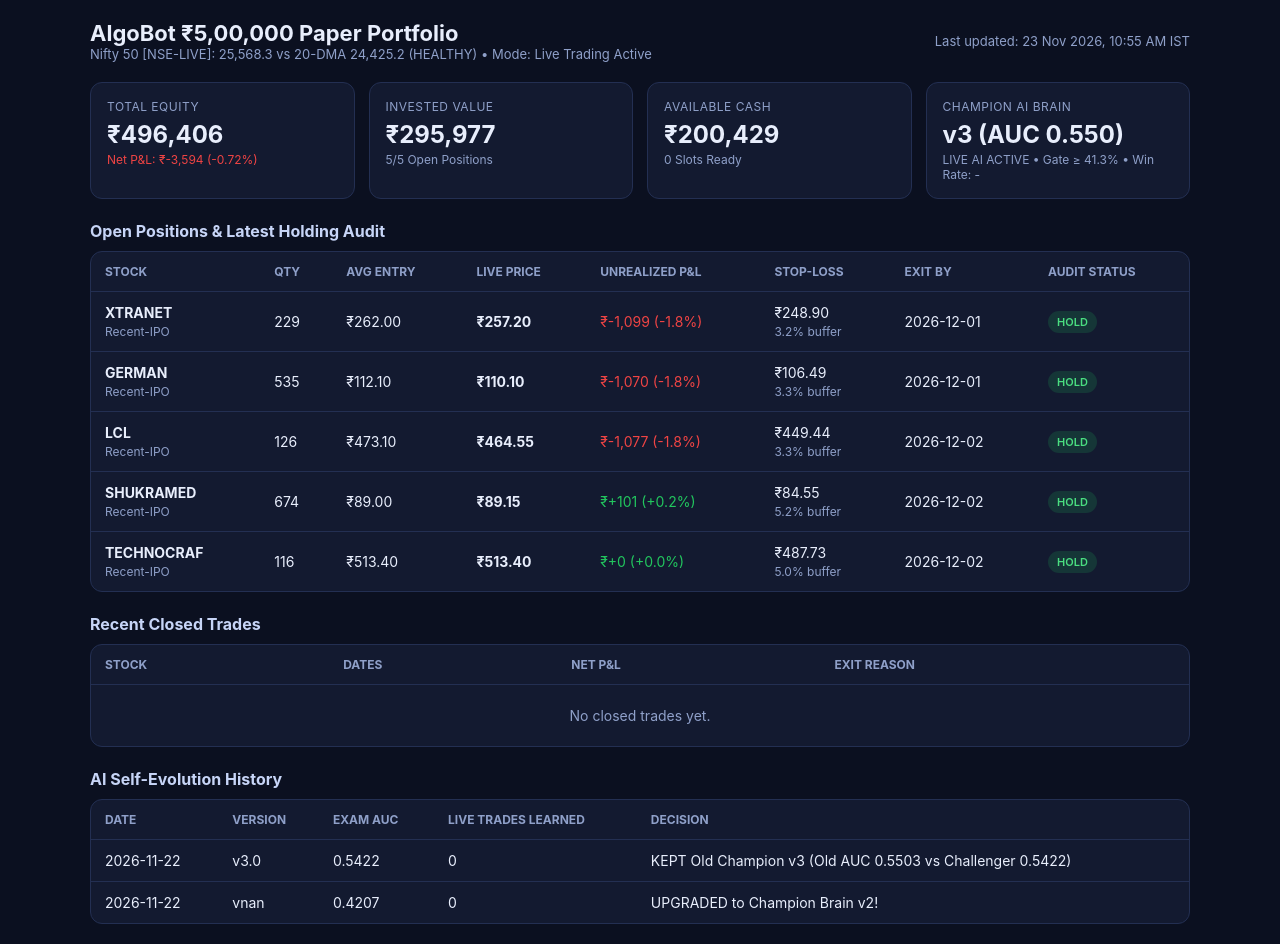
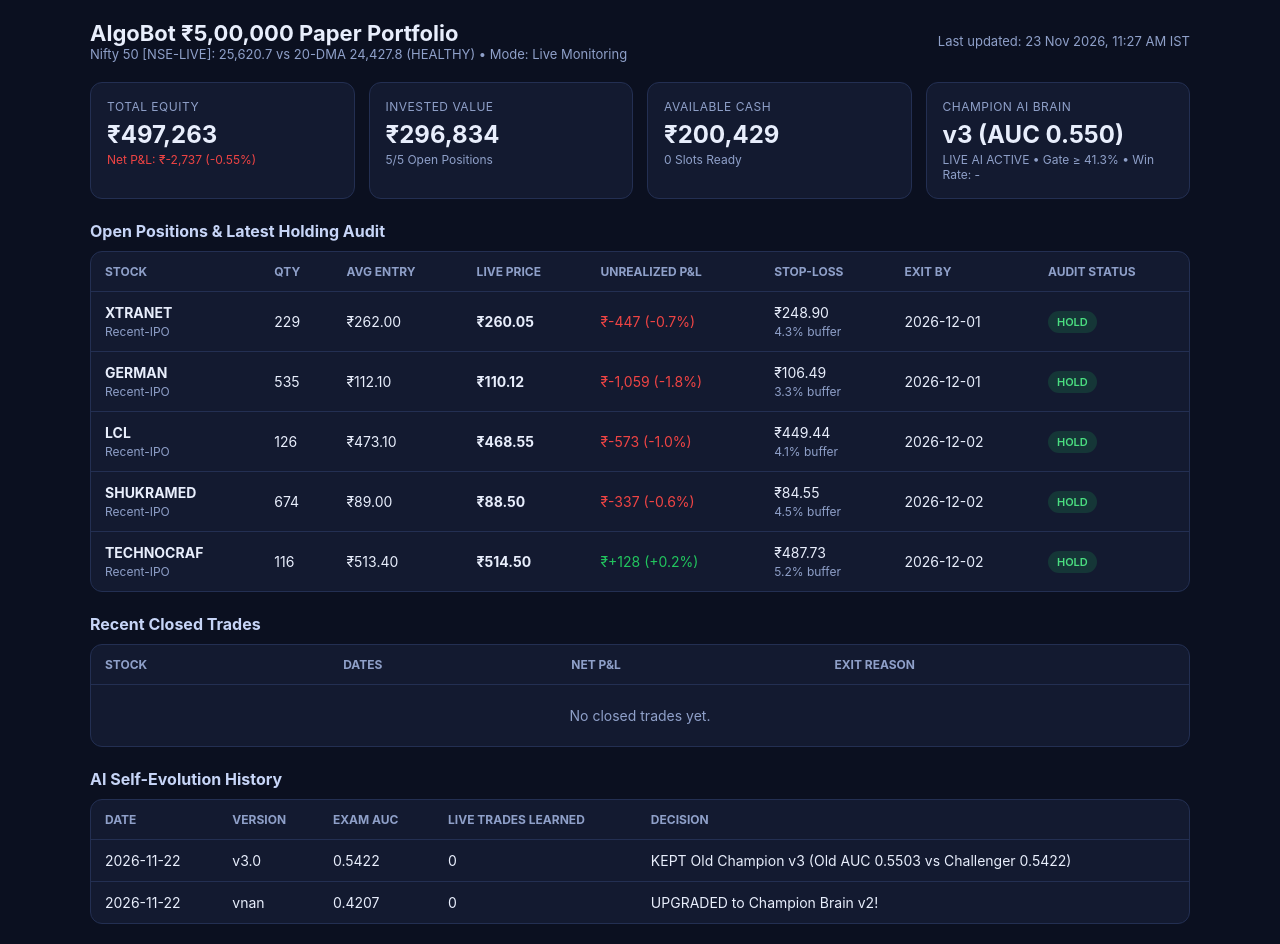
Before and after one commit to ishanpadwani-cell/algobot-5l, a plain HTML site: page docs/index.html in a window 1280 px wide. Drawn offline with Linux system fonts and the light colour scheme.

Commit message:
Live Portfolio Refresh (11:27 IST)

```diff
--- a/docs/index.html
+++ b/docs/index.html
@@ -27,13 +27,13 @@ tr:last-child td{border-bottom:none;}
 </style></head><body><div class="wrap">
 <header>
   <div><h1>AlgoBot ₹5,00,000 Paper Portfolio</h1>
-  <div class="meta">Nifty 50 [NSE-LIVE]: 25,568.3 vs 20-DMA 24,425.2 (HEALTHY) &bull; Mode: Live Trading Active</div></div>
-  <div class="meta">Last updated: 23 Nov 2026, 10:55 AM IST</div>
+  <div class="meta">Nifty 50 [NSE-LIVE]: 25,620.7 vs 20-DMA 24,427.8 (HEALTHY) &bull; Mode: Live Monitoring</div></div>
+  <div class="meta">Last updated: 23 Nov 2026, 11:27 AM IST</div>
 </header>
 <div class="grid">
-  <div class="card"><div class="label">Total Equity</div><div class="val">₹496,406</div>
-    <div class="sub neg">Net P&amp;L: ₹-3,594 (-0.72%)</div></div>
-  <div class="card"><div class="label">Invested Value</div><div class="val">₹295,977</div>
+  <div class="card"><div class="label">Total Equity</div><div class="val">₹497,263</div>
+    <div class="sub neg">Net P&amp;L: ₹-2,737 (-0.55%)</div></div>
+  <div class="card"><div class="label">Invested Value</div><div class="val">₹296,834</div>
     <div class="sub">5/5 Open Positions</div></div>
   <div class="card"><div class="label">Available Cash</div><div class="val">₹200,429</div>
     <div class="sub">0 Slots Ready</div></div>
@@ -48,9 +48,9 @@ tr:last-child td{border-bottom:none;}
           <td><strong>XTRANET</strong><div class="sub">Recent-IPO</div></td>
           <td>229</td>
           <td>₹262.00</td>
-          <td><strong>₹257.20</strong></td>
-          <td class="neg">₹-1,099 (-1.8%)</td>
-          <td>₹248.90<div class="sub">3.2% buffer</div></td>
+          <td><strong>₹260.05</strong></td>
+          <td class="neg">₹-447 (-0.7%)</td>
+          <td>₹248.90<div class="sub">4.3% buffer</div></td>
           <td>2026-12-01</td>
           <td><span class="badge ok" title="Recent-IPO breakout (+2.6%, 1.75x med vol, 4d base 13.4%, Margins: Steady (+0.5%))">HOLD</span></td>
         </tr>
@@ -58,8 +58,8 @@ tr:last-child td{border-bottom:none;}
           <td><strong>GERMAN</strong><div class="sub">Recent-IPO</div></td>
           <td>535</td>
           <td>₹112.10</td>
-          <td><strong>₹110.10</strong></td>
-          <td class="neg">₹-1,070 (-1.8%)</td>
+          <td><strong>₹110.12</strong></td>
+          <td class="neg">₹-1,059 (-1.8%)</td>
           <td>₹106.49<div class="sub">3.3% buffer</div></td>
           <td>2026-12-01</td>
           <td><span class="badge ok" title="Recent-IPO [NSE-LIVE] | AI 43.7% | +3.9% on 15.0x vol | Margins: Steady (-0.5%)">HOLD</span></td>
@@ -68,9 +68,9 @@ tr:last-child td{border-bottom:none;}
           <td><strong>LCL</strong><div class="sub">Recent-IPO</div></td>
           <td>126</td>
           <td>₹473.10</td>
-          <td><strong>₹464.55</strong></td>
-          <td class="neg">₹-1,077 (-1.8%)</td>
-          <td>₹449.44<div class="sub">3.3% buffer</div></td>
+          <td><strong>₹468.55</strong></td>
+          <td class="neg">₹-573 (-1.0%)</td>
+          <td>₹449.44<div class="sub">4.1% buffer</div></td>
           <td>2026-12-02</td>
           <td><span class="badge ok" title="Recent-IPO | AI 42.1% | +2.7% on 3.1x vol | Expanding (+10.0%)">HOLD</span></td>
         </tr>
@@ -78,9 +78,9 @@ tr:last-child td{border-bottom:none;}
           <td><strong>SHUKRAMED</strong><div class="sub">Recent-IPO</div></td>
           <td>674</td>
           <td>₹89.00</td>
-          <td><strong>₹89.15</strong></td>
-          <td class="pos">₹+101 (+0.2%)</td>
-          <td>₹84.55<div class="sub">5.2% buffer</div></td>
+          <td><strong>₹88.50</strong></td>
+          <td class="neg">₹-337 (-0.6%)</td>
+          <td>₹84.55<div class="sub">4.5% buffer</div></td>
           <td>2026-12-02</td>
           <td><span class="badge ok" title="Recent-IPO | AI 42.0% | +5.7% on 4.49x vol | N/A">HOLD</span></td>
         </tr>
@@ -88,9 +88,9 @@ tr:last-child td{border-bottom:none;}
           <td><strong>TECHNOCRAF</strong><div class="sub">Recent-IPO</div></td>
           <td>116</td>
           <td>₹513.40</td>
-          <td><strong>₹513.40</strong></td>
-          <td class="pos">₹+0 (+0.0%)</td>
-          <td>₹487.73<div class="sub">5.0% buffer</div></td>
+          <td><strong>₹514.50</strong></td>
+          <td class="pos">₹+128 (+0.2%)</td>
+          <td>₹487.73<div class="sub">5.2% buffer</div></td>
           <td>2026-12-02</td>
           <td><span class="badge ok" title="Recent-IPO | AI 45.9% | +4.3% on 1.69x vol | Expanding (+2.3%)">HOLD</span></td>
         </tr></tbody></table></div>
```
